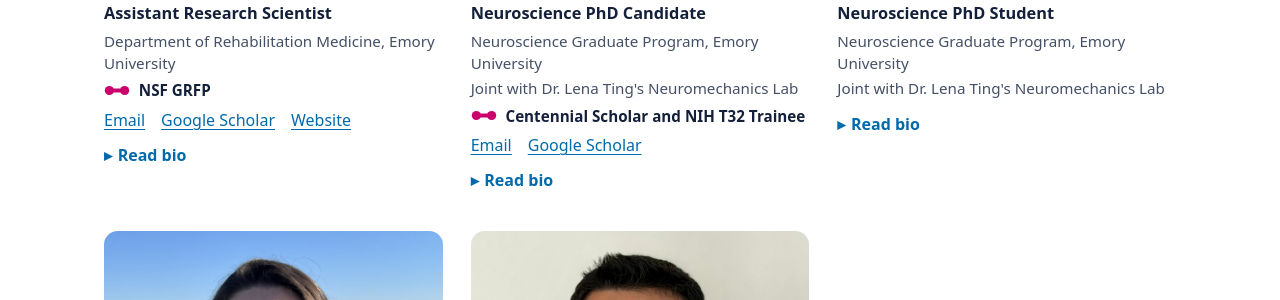
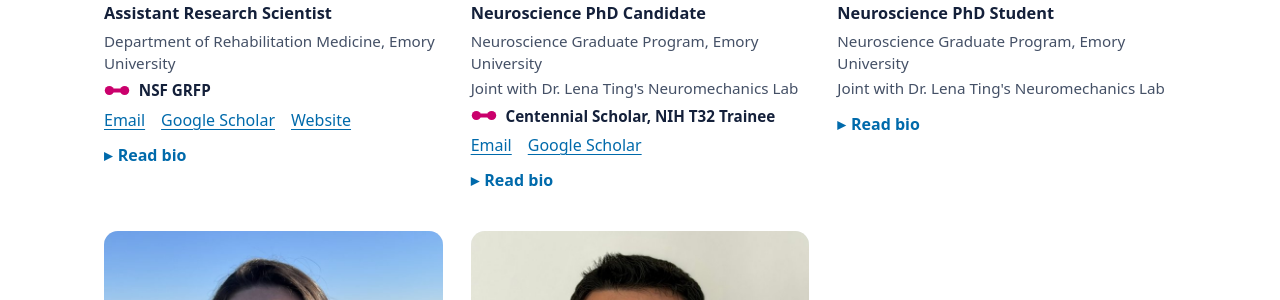
Before and after one commit to npresearchlab/npresearchlab.github.io, a Jekyll site: the page built from people.html, in a window 1280 px wide and 900 px high, scrolled down 1918 px. Shown: the part 154-454 px from the top of the window. Built offline with Jekyll 4.4.1, drawn with Linux system fonts in a browser that asks for light colours; some web fonts are replaced.

Commit message:
People: Iran's award line
Co-Authored-By: Claude Opus 5.5 <noreply@anthropic.com>
Claude-Session: https://claude.ai/code/session_01A6YfpnrJqQKYAxW4w34cR4

```diff
--- a/_data/members.yml
+++ b/_data/members.yml
@@ -76,7 +76,7 @@
   group: Research staff, postdocs, and graduate students
   affiliation: Neuroscience Graduate Program, Emory University
   joint: Joint with Dr. Lena Ting's Neuromechanics Lab
-  honors: Centennial Scholar and NIH T32 Trainee
+  honors: Centennial Scholar, NIH T32 Trainee
   photo: /assets/img/people/iran-gutierrez.jpg
   links:
   - label: Email
```
